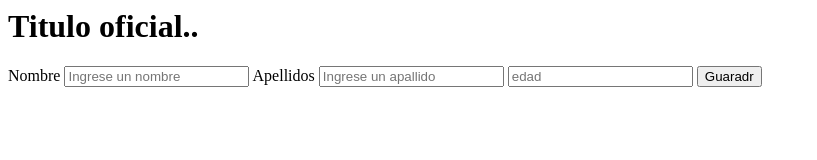
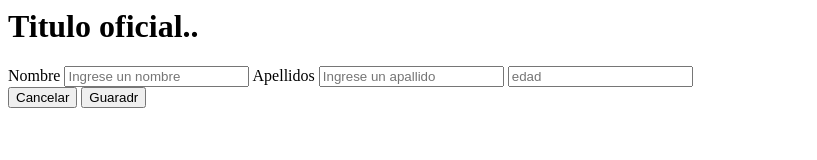
Before and after one commit to yamupas/hellow-word-unir, a plain HTML site: page index.html in a window 1280 px wide. Shown: the whole page, without its empty margins (0-817 px from the left). Drawn offline with Linux system fonts and the light colour scheme.

Commit message:
Se agregaron varias funcionalidades

```diff
--- a/index.html
+++ b/index.html
@@ -8,8 +8,11 @@
             <label>Apellidos</label>
             <input placeholder="Ingrese un apallido">
             <input type="number" placeholder="edad" name="edad">
+            <div>
+                <button>Cancelar</button>
+                <button>Guaradr</button>
+            </div>
 
-            <button>Guaradr</button>
         </form>
     </div>
 </body>
```
